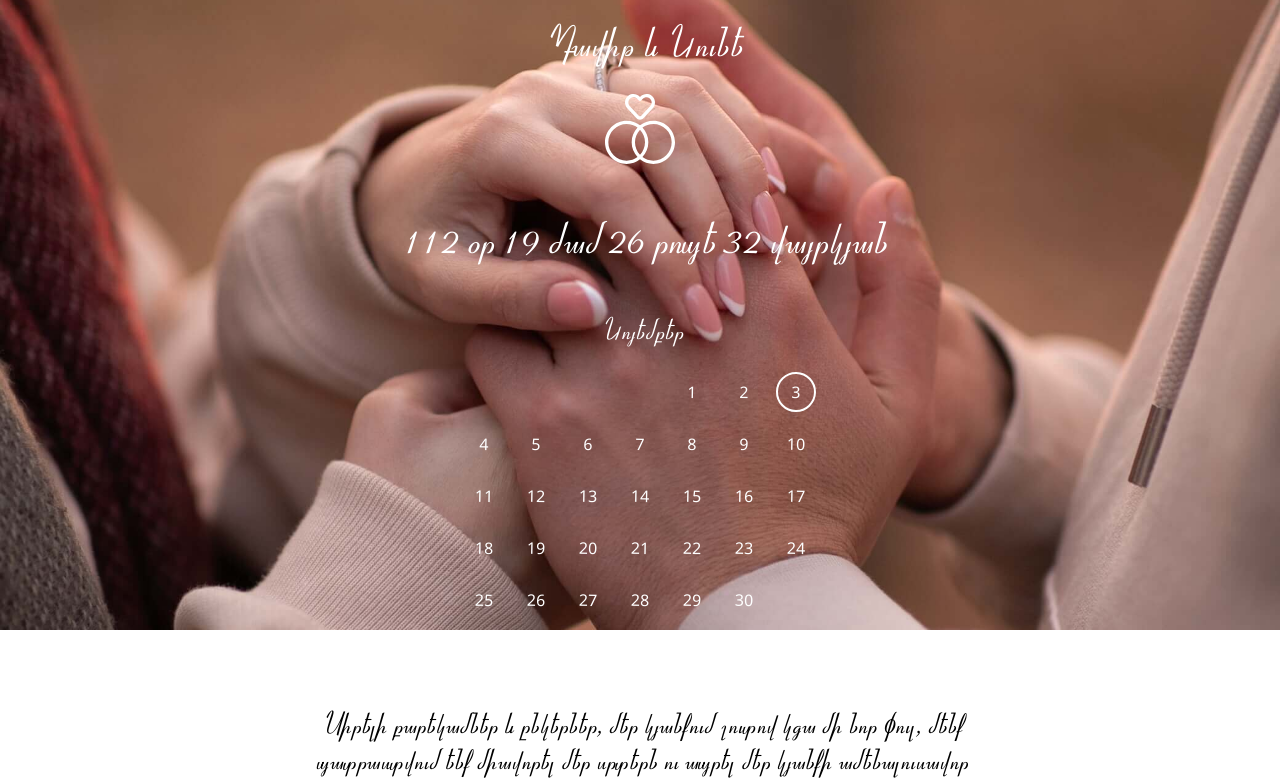
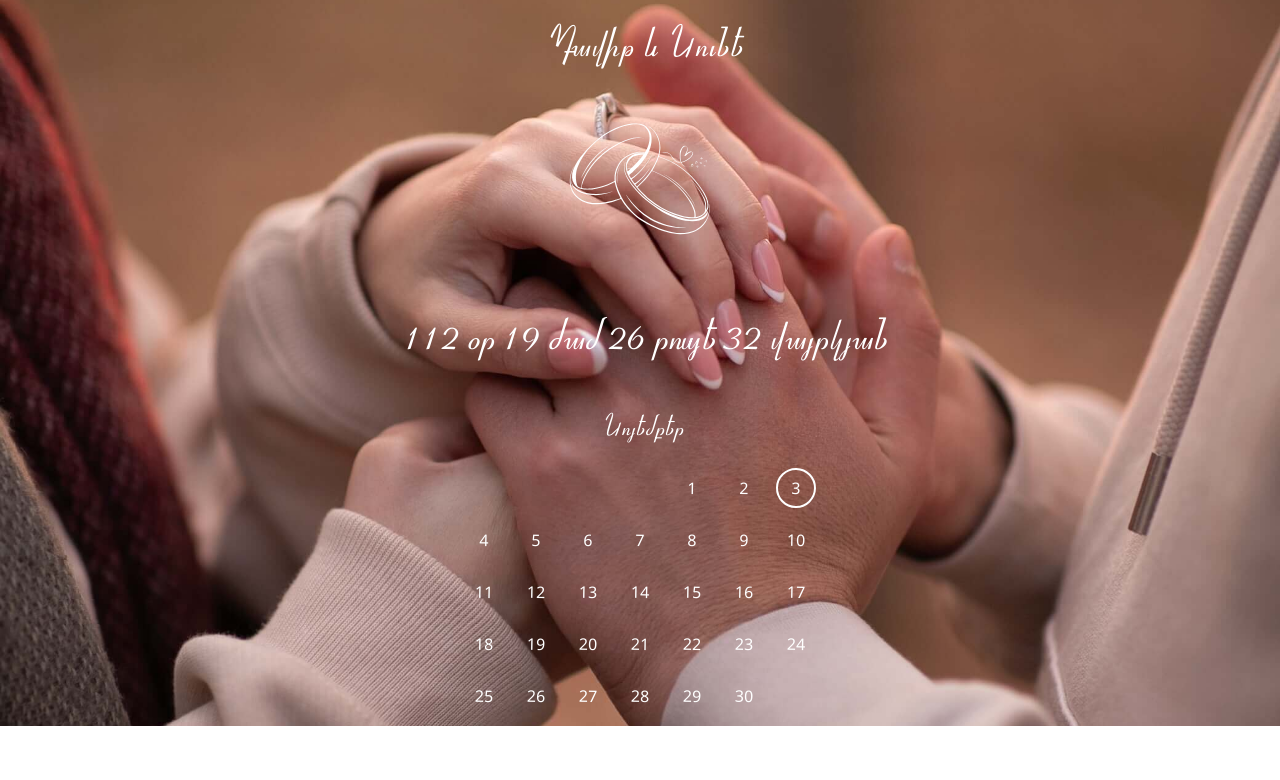
Before and after one commit to DavidGyulinyan/wedding-ivite, a React (Vite) app: page / in a window 1280 px wide. Shown: the top 780 px of the page. Built offline with nearby package versions, Linux system fonts and the light colour scheme.

Commit message:
rings changed in the Home

```diff
--- a/src/components/Home/Home.jsx
+++ b/src/components/Home/Home.jsx
@@ -1,5 +1,5 @@
 import React, { useState, useEffect } from "react";
-import ringsIcon from "../../assets/icons/rings-love.svg";
+import ringsIcon from "../../assets/images/il_794xN.5455602734_47ls.svg";
 import "./Home.css";
 
 const Home = () => {
@@ -58,7 +58,7 @@ const Home = () => {
               </span>
               <img
                 src={ringsIcon}
-                className="w-20 h-20 my-6"
+                className="w-44 h-44 my-6"
                 alt="Rings Icon"
               />
 
```
Also changed, not shown: src/assets/icons/rings-love.svg (deleted), src/assets/images/il_794xN.5455602734_47ls.svg (added).
